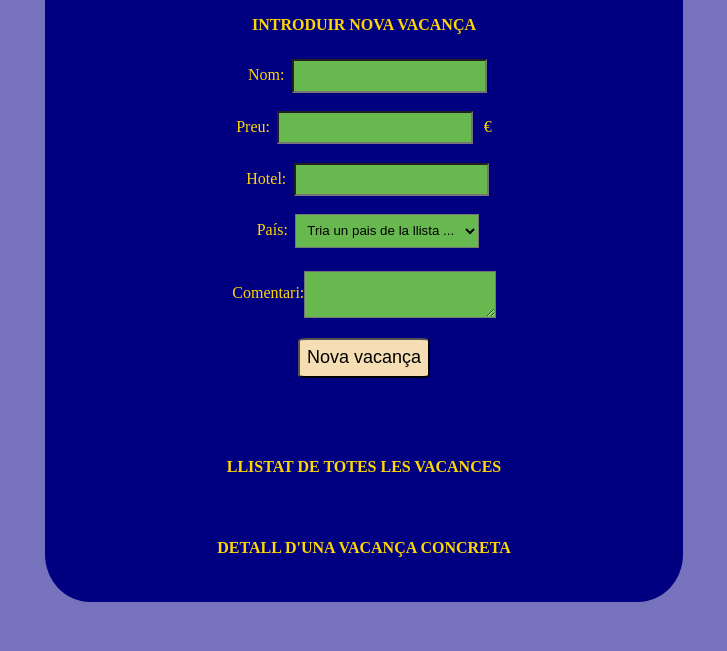
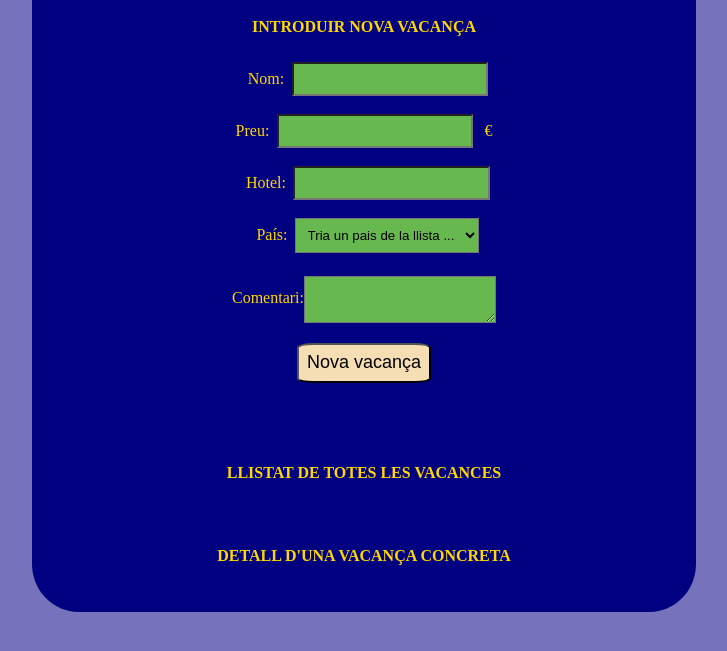
Before and after one commit to Gilbert46/vacances, a website: page index.html in a window 1280 px wide. Shown: the part 111-762 px from the top of the page, without its empty margins (276-1003 px from the left). Drawn offline with Linux system fonts and the light colour scheme.

Commit message:
Add files via upload

```diff
--- a/www/css/stile.css
+++ b/www/css/stile.css
@@ -41,7 +41,7 @@ input:hover, textarea:hover, option:hover, select:hover {
 #intro {
     height:40px;
     font-size: 18px;
-    border-radius: 7%;
+    border-radius: 12%;
     background: wheat;
     color: #000000;
 }
@@ -50,5 +50,5 @@ input:hover, textarea:hover, option:hover, select:hover {
     color: whitesmoke;
 }
 @media only screen and (min-width: 1280px) and (max-width:5360px){
-    header {width:50%;}
+    header {width:52%;}
 }
```
